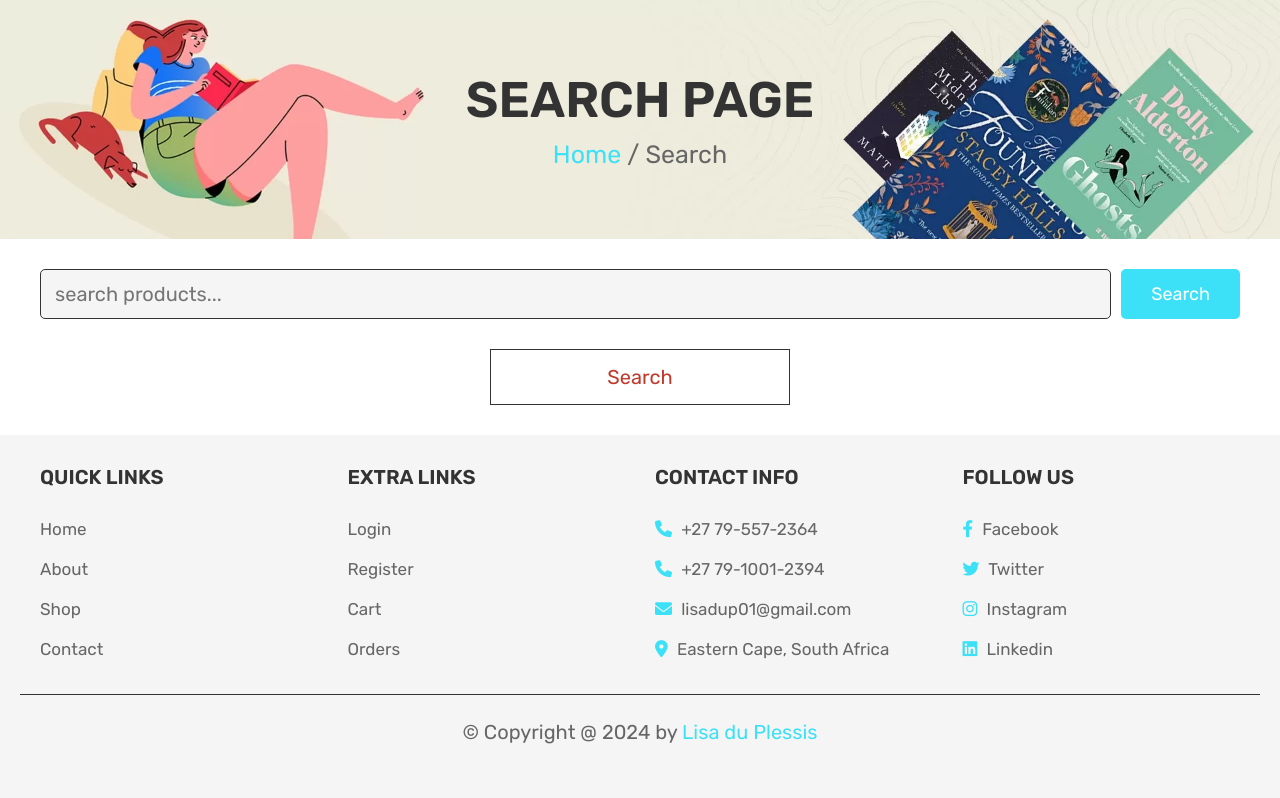
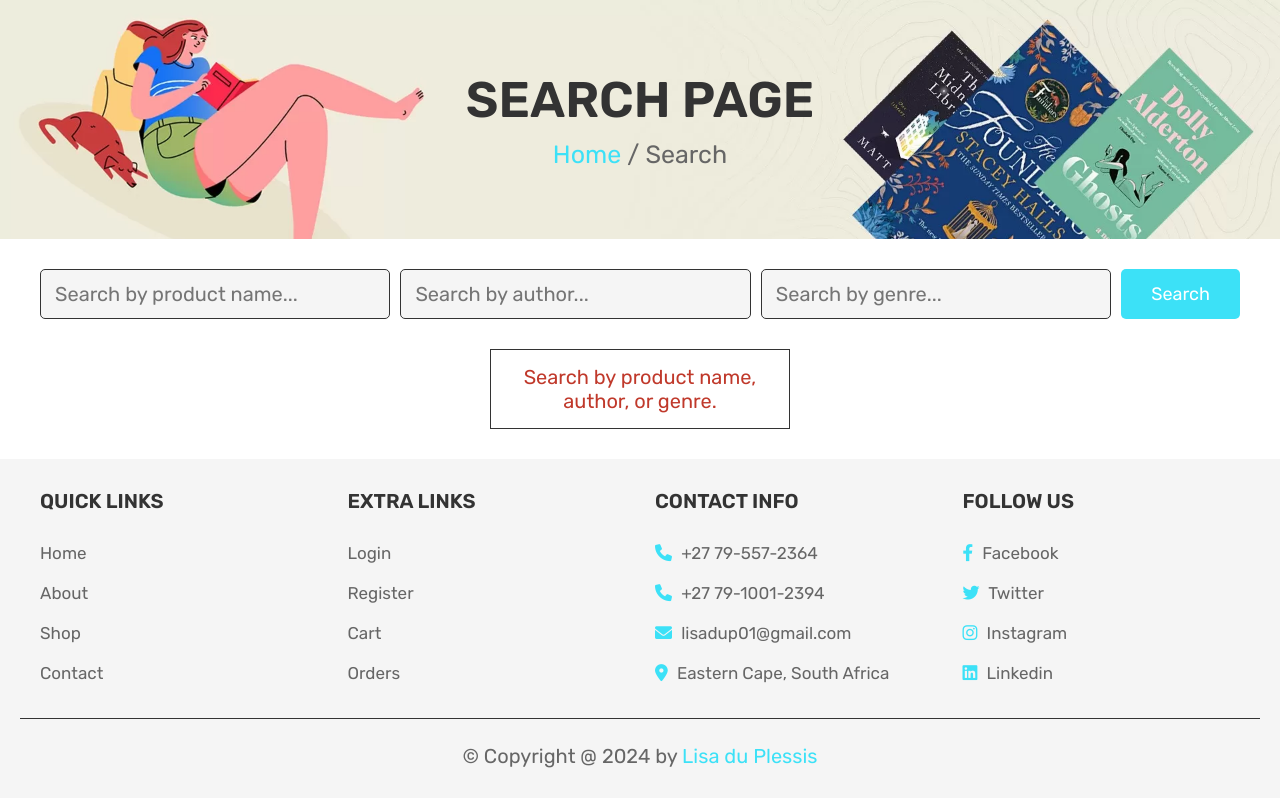
Before and after one commit to Lisadup/OnlineBookStore, a PHP site: page /search_page.php in a window 1280 px wide. Shown: the part 135-933 px from the top of the page. Before the commit the page ends 879 px from the top, so only its background shows below. Run offline with PHP 8.4, Linux system fonts and the light colour scheme; the visitor is signed in with stand-in values (Sample User, id 1); data that the repository does not hold is empty.

Commit message:
Added the functionality to search a product by author and genre

```diff
--- a/search_page.php
+++ b/search_page.php
@@ -6,11 +6,11 @@ session_start();
 
 $user_id = $_SESSION['user_id'];
 
-if(!isset($user_id)){
+if (!isset($user_id)) {
     header('location:login.php');
 };
 
-if(isset($_POST['add_to_cart'])){
+if (isset($_POST['add_to_cart'])) {
 
     $product_name = $_POST['product_name'];
     $product_price = $_POST['product_price'];
@@ -19,24 +19,24 @@ if(isset($_POST['add_to_cart'])){
 
     $check_cart_numbers = mysqli_query($conn, "SELECT * FROM `cart` WHERE name = '$product_name' AND user_id = '$user_id'") or die('query failed');
 
-   if(mysqli_num_rows($check_cart_numbers) > 0){
+    if (mysqli_num_rows($check_cart_numbers) > 0) {
         $_SESSION['message'] = 'Already Added To Cart';
-   }else{
+    } else {
         mysqli_query($conn, "INSERT INTO `cart`(user_id, name, price, quantity, image) VALUES('$user_id', '$product_name', '$product_price', '$product_quantity', '$product_image')") or die('query failed');
         $_SESSION['message'] = 'Product Added To Cart';
     }
-
-};
+}
 
 ?>
 
 <!DOCTYPE html>
 <html lang="en">
+
 <head>
     <meta charset="UTF-8">
     <meta http-equiv="X-UA-Compatible" content="IE=edge">
     <meta name="viewport" content="width=device-width, initial-scale=1.0">
-   <title>search page</title>
+    <title>Search Page</title>
 
     <!-- font awesome cdn link  -->
     <link rel="stylesheet" href="https://cdnjs.cloudflare.com/ajax/libs/font-awesome/6.0.0/css/all.min.css">
@@ -45,6 +45,7 @@ if(isset($_POST['add_to_cart'])){
     <link rel="stylesheet" href="style.css">
 
 </head>
+
 <body>
 
     <?php include 'header.php'; ?>
@@ -56,8 +57,10 @@ if(isset($_POST['add_to_cart'])){
 
     <section class="search-form">
         <form action="" method="post">
-      <input type="text" name="search" placeholder="search products..." class="box">
-      <input type="submit" name="submit" value="search" class="btn">
+            <input type="text" name="search_name" placeholder="Search by product name..." class="box">
+            <input type="text" name="search_author" placeholder="Search by author..." class="box">
+            <input type="text" name="search_genre" placeholder="Search by genre..." class="box">
+            <input type="submit" name="submit" value="Search" class="btn">
         </form>
     </section>
 
@@ -65,43 +68,51 @@ if(isset($_POST['add_to_cart'])){
 
         <div class="box-container">
             <?php
-      if(isset($_POST['submit'])){
-         $search_item = $_POST['search'];
-         $select_products = mysqli_query($conn, "SELECT * FROM `products` WHERE name LIKE '%{$search_item}%'") or die('query failed');
-         if(mysqli_num_rows($select_products) > 0){
-         while($fetch_product = mysqli_fetch_assoc($select_products)){
+            if (isset($_POST['submit'])) {
+                $search_name = mysqli_real_escape_string($conn, $_POST['search_name']);
+                $search_author = mysqli_real_escape_string($conn, $_POST['search_author']);
+                $search_genre = mysqli_real_escape_string($conn, $_POST['search_genre']);
+
+                $query = "SELECT * FROM `products` WHERE 1=1";
+                if (!empty($search_name)) {
+                    $query .= " AND name LIKE '%$search_name%'";
+                }
+                if (!empty($search_author)) {
+                    $query .= " AND author LIKE '%$search_author%'";
+                }
+                if (!empty($search_genre)) {
+                    $query .= " AND genre LIKE '%$search_genre%'";
+                }
+
+                $select_products = mysqli_query($conn, $query) or die('Query Failed');
+
+                if (mysqli_num_rows($select_products) > 0) {
+                    while ($fetch_product = mysqli_fetch_assoc($select_products)) {
             ?>
                         <form action="" method="post" class="box">
                             <img src="uploaded_img/<?php echo $fetch_product['image']; ?>" alt="" class="image">
                             <div class="name"><?php echo $fetch_product['name']; ?></div>
+                            <div class="author"><?php echo $fetch_product['author']; ?></div>
+                            <div class="genre"><?php echo $fetch_product['genre']; ?></div>
                             <div class="price">R<?php echo $fetch_product['price']; ?>.00</div>
-      <input type="number"  class="qty" name="product_quantity" min="1" value="1">
+                            <input type="number" class="qty" name="product_quantity" min="1" value="1">
                             <input type="hidden" name="product_name" value="<?php echo $fetch_product['name']; ?>">
                             <input type="hidden" name="product_price" value="<?php echo $fetch_product['price']; ?>">
                             <input type="hidden" name="product_image" value="<?php echo $fetch_product['image']; ?>">
-      <input type="submit" class="btn" value="add to cart" name="add_to_cart">
+                            <input type="submit" class="btn" value="Add to Cart" name="add_to_cart">
                         </form>
             <?php
                     }
-         }else{
-            echo '<p class="empty">No Result Found!</p>';
+                } else {
+                    echo '<p class="empty">No Results Found!</p>';
                 }
-      }else{
-         echo '<p class="empty">Search</p>';
+            } else {
+                echo '<p class="empty">Search by product name, author, or genre.</p>';
             }
             ?>
         </div>
 
-
     </section>
-
-
-
-
-
-
-
-
 
     <?php include 'footer.php'; ?>
 
@@ -109,4 +120,5 @@ if(isset($_POST['add_to_cart'])){
     <script src="js/script.js"></script>
 
 </body>
+
 </html>
```
Lines whose indentation alone changed are shown as unchanged.
